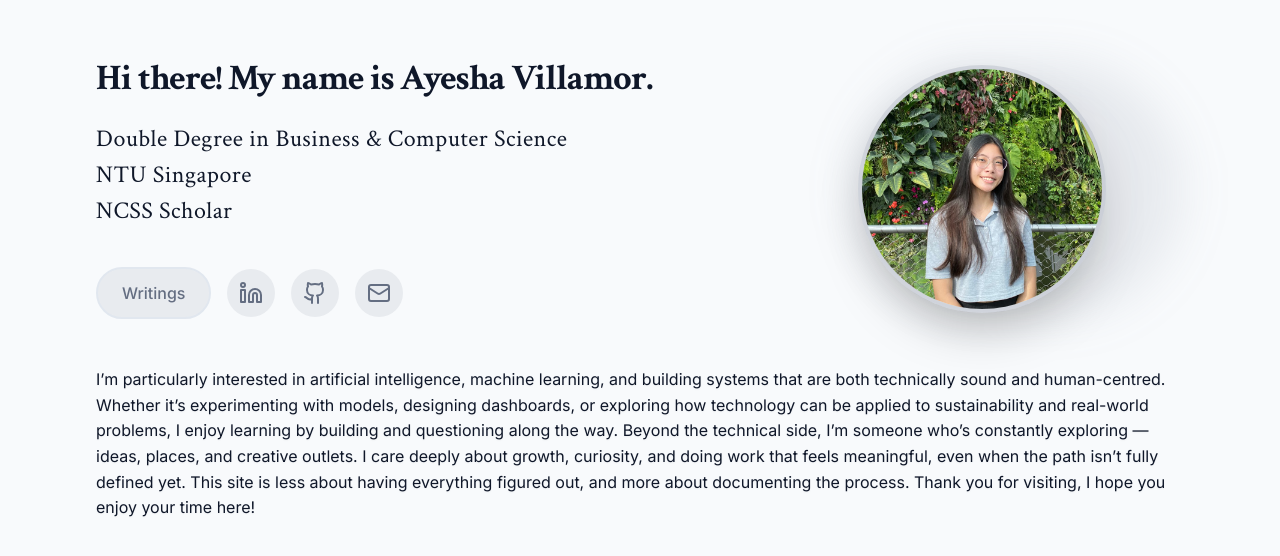
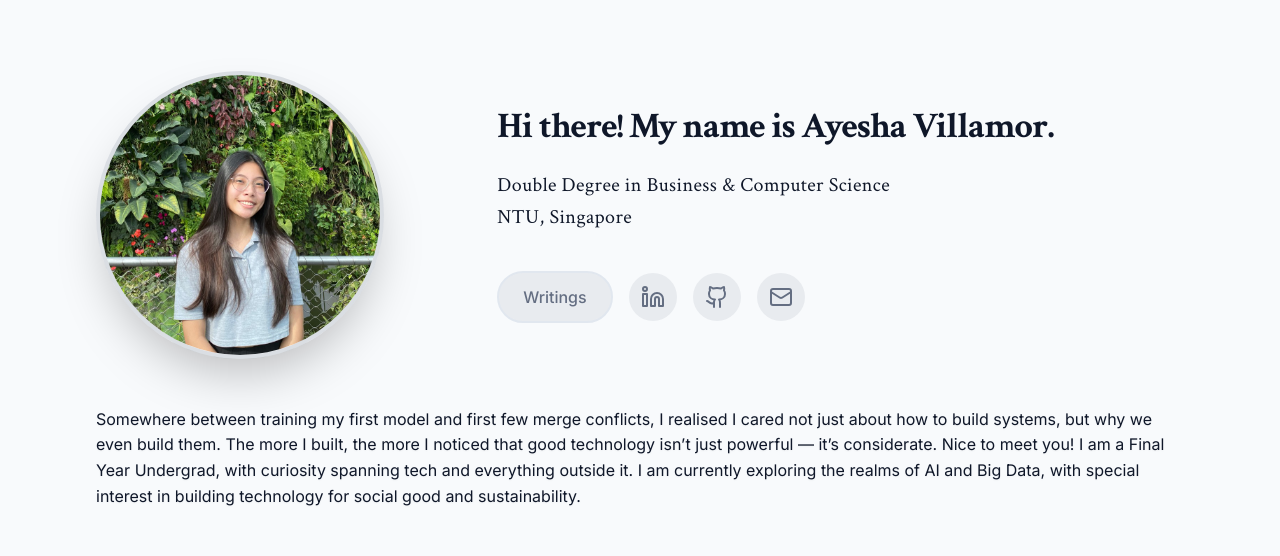
Before and after one commit to yeshavlamor/personal-website, a React (Vite) app: page / in a window 1280 px wide. Shown: the part 910-1466 px from the top of the page. Built offline with nearby package versions, Linux system fonts and the light colour scheme.

Commit message:
bottom intro text

```diff
--- a/src/components/HeroSection.jsx
+++ b/src/components/HeroSection.jsx
@@ -10,21 +10,34 @@ export const HeroSection = () => {
             <div className="container max-w-6xl mx-auto z-10">
                 <div className="flex flex-col lg:flex-row items-center justify-between gap-6 md:gap-8 lg:gap-12">
 
-                    {/* left child: Text Content */}
+                    {/* left child: Profile Picture */}
+                    <div className="grow-[1] justify-center lg:justify-end opacity-0 animate-fade-in-delay-3">
+                        <div className="relative">
+                            <div className="w-40 h-40 sm:w-66 sm:h-66 md:w-72 md:h-72 rounded-full overflow-hidden border-4 border-primary/20 shadow-2xl">
+                                <img
+                                    src="/projects/LinkedIn_Photo.jpeg"
+                                    className="w-full h-full object-cover"
+                                />
+                            </div>
+                        </div>
+                    </div>
+
+                    {/* right child: Text Content */}
                     <div className="grow-[2] text-left space-y-4 md:space-y-6">
                         <h1 className="text-xl sm:text-3xl md:text-4xl font-bold tracking-tight whitespace-nowrap">
                             <span className="opacity-0 animate-fade-in-delay-2"> Hi there! My name is Ayesha Villamor.</span>
                         </h1>
 
-                        <h2 className="text-md sm:text-lg md:text-2xl font-medium animate-fade-in-delay-3 text-left">
+                        <h2 className="text-sm sm:text-md md:text-xl font-medium animate-fade-in-delay-3 text-left">
                             <span className="block mt-1">Double Degree in Business & Computer Science </span>
-                            <span className="block mt-1">NTU Singapore</span>
-                            <span className="block mt-1">NCSS Scholar</span>
+                            <span className="block mt-1">NTU, Singapore</span>
+                            {/* <span className="block mt-1">NCSS Scholar</span> */}
                         </h2>
 
-                        {/* writings button */}
+                        {/* buttons */}
                         <div className="pt-4 opacity-0 animate-fade-in-delay-5 space-y-4">
-                            <div className="flex flex-row items-center justify-center lg:justify-start gap-3 md:gap-4">
+                            <div className="flex flex-row items-left lg:justify-start gap-3 md:gap-4">
+                                {/* writings button */}
                                 <Link
                                     to="/writings"
                                     className="px-4 py-2 md:px-6 md:py-3 rounded-full bg-primary/10 text-primary font-medium text-sm md:text-base
@@ -71,19 +84,6 @@ export const HeroSection = () => {
 
                     </div>
 
-                    {/* right child: Profile Picture */}
-                    <div className="grow-[1] justify-center lg:justify-end opacity-0 animate-fade-in-delay-3">
-                        <div className="relative">
-                            <div className="w-30 h-30 sm:w-46 sm:h-46 md:w-62 md:h-62 rounded-full overflow-hidden border-4 border-primary/20 shadow-2xl">
-                                <img
-                                    src="/projects/LinkedIn_Photo.jpeg"
-                                    className="w-full h-full object-cover"
-                                />
-                            </div>
-                            {/* Add a subtle glow effect */}
-                            <div className="absolute inset-0 rounded-full bg-gradient-to-r from-primary/20 to-primary/10 blur-xl -z-10"></div>
-                        </div>
-                    </div>
                 </div>
 
                 {/* bottom intro */}
@@ -92,9 +92,20 @@ export const HeroSection = () => {
                             I am always keen on learning new things! As of now,
                             I am currently exploring the intersection of AI, Big Data and Sustainability.
                         </p> */}
-                        <p> I’m particularly interested in artificial intelligence, machine learning, and building systems that are both technically sound and human-centred. Whether it’s experimenting with models, designing dashboards, or exploring how technology can be applied to sustainability and real-world problems, I enjoy learning by building and questioning along the way.
+                        <p> Somewhere between training my first model and first few merge conflicts,
+                            I realised I cared not just about how to build systems, but why we even build them.
 
-Beyond the technical side, I’m someone who’s constantly exploring — ideas, places, and creative outlets. I care deeply about growth, curiosity, and doing work that feels meaningful, even when the path isn’t fully defined yet. This site is less about having everything figured out, and more about documenting the process. Thank you for visiting, I hope you enjoy your time here!
+                            The more I built, the more I noticed that good technology isn’t just powerful — it’s considerate.
+
+                            Nice to meet you! I am a Final Year Undergrad, with curiosity spanning tech and everything outside it.
+                            I am currently exploring the realms of AI and Big Data, with special interest in building technology
+                            for social good and sustainability.
+{/*
+                            Beyond tech, I am someone who is constantly exploring — ideas, places, and creative outlets.
+                            I care deeply about growth, curiosity, and doing work that feels meaningful,
+                            even when the path isn’t fully defined yet.
+                            This site is less about having everything figured out, and more about documenting my journey through it all.
+                            Thank you for visiting, I hope you enjoy your time here!  */}
 
                         </p>
                     </div>
```
